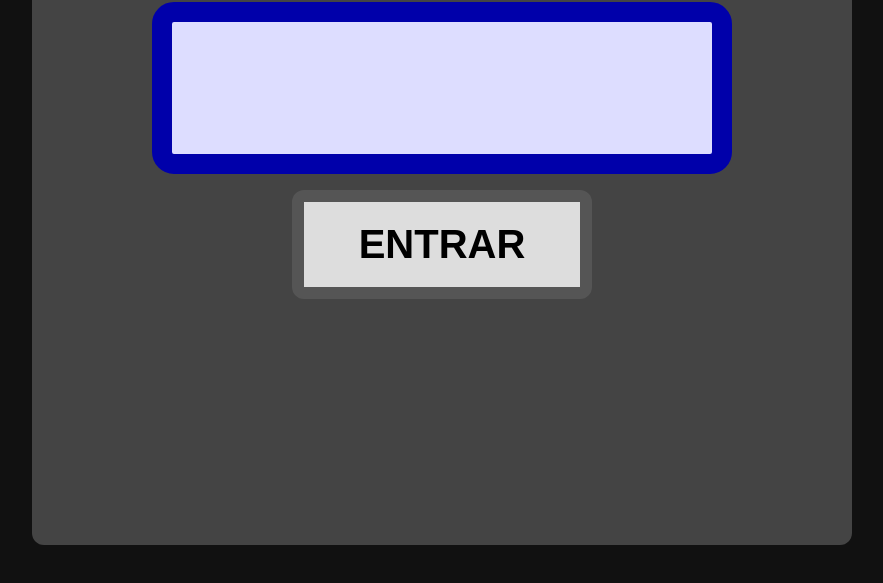
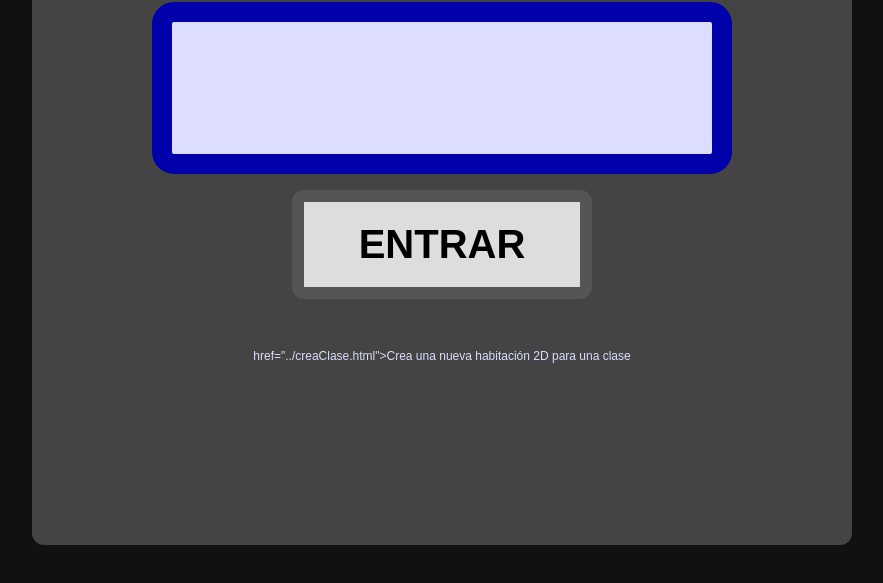
Before and after one commit to josepssv/uroom, a plain HTML site: page n/index.html in a window 1280 px wide. Shown: the part 129-712 px from the top of the page, without its empty margins (198-1081 px from the left). Drawn offline with nearby package versions, Linux system fonts and the light colour scheme.

Commit message:
Update index.html

```diff
--- a/n/index.html
+++ b/n/index.html
@@ -56,6 +56,8 @@
     <h1>HABITACIÓN NÚMERO</h1>
     <p><input maxlength="5" name="codei" id="codei" type="text" style="border-radius:22px;font-size:80px;width:500px; font-weight:800;text-align:center;border-style:solid;border-color:#00a;background-color: #ddf;color:#000;border-width:20px;padding:20px;"/></p>
     <button id="entra" style="width:300px; border-radius:12px;font-size:40px; font-weight:800; text-align:center;border-style:solid;border-color:#555;background-color: #ddd;color:#000;border-width:12px;padding:20px;">ENTRAR</button>
-</div>
+
+    <div style="font-size:12px;margin-top:50px;"><a style="color:#ddf"> href="../creaClase.html">Crea una nueva habitación 2D para una clase</a></div>
+  </div>
 </body>
 </html>
```
